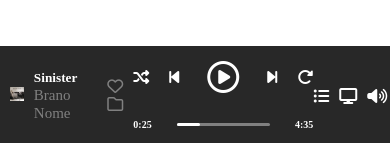
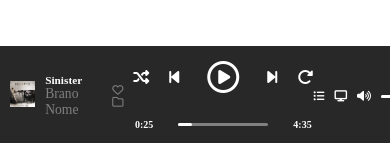
Before and after one commit to AlessandroIacovella95/html-css-spotifyweb, a plain HTML site: page index.html in a window 390 px wide. Shown: the part 698-841 px from the top of the page. Drawn offline with Linux system fonts and the light colour scheme.

Commit message:
style:add responsive tablet

```diff
--- a/css/style.css
+++ b/css/style.css
@@ -43,7 +43,6 @@ footer{
     height: 80px;
     display: flex;
     flex-direction: column;
-    align-items: center;
     justify-content: flex-start;
     align-items: center;
 }
@@ -64,6 +63,10 @@ footer{
     color: gray;
 }
 
+.footer-column-left .icon{
+   margin-left: 30px;
+}
+
 .footer-column-left .icon i{
     color: gray;
     margin-right: 10px;
@@ -81,11 +84,6 @@ footer{
 .album-details span{
     font-size: 15px;
 }
-
-.footer-column-left .icon{
-    margin-left: 30px;
-}
-
 
 .center-top{
     display: flex;
@@ -157,3 +155,36 @@ footer{
     width: 25%;
     background-color: white;
 }
+
+
+/* RESPONSIVE */
+/* Footer tablet */
+@media screen and (max-width:992px) {
+
+    .footer-column-left .album{
+        font-size: .85rem;
+    }
+
+    .footer-column-left span{
+        font-size: .85rem;
+    }
+
+    .footer-column-left .icon{
+        font-size: .7rem;
+    }
+
+    .footer-column-center .play-bar {
+        margin: 0 25px;
+        width: 50%;
+        background-color: grey;
+    }
+
+    .footer-column-center .white-bar {
+        width: 15%;
+        background-color: white;
+    }
+
+    .footer-column-right .settings i{
+        font-size: .7rem;
+    }
+}
```
